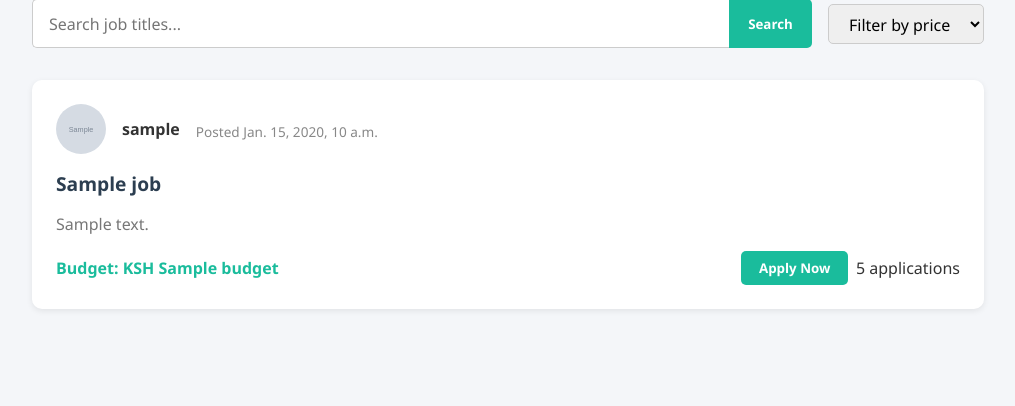
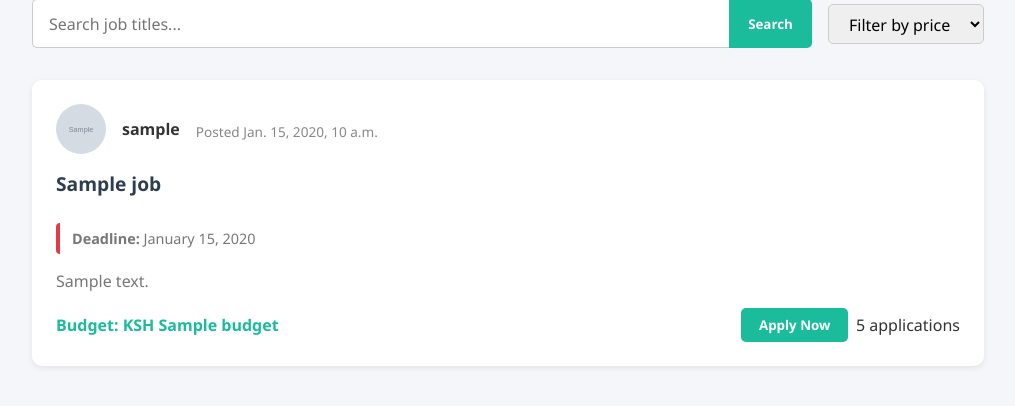
Before and after one commit to GERRY-01/Freelanceapp, a Django app: template templates/jobs.html in a window 1280 px wide. Shown: the part 214-620 px from the top of the page, without its empty margins (132-1147 px from the left). Run offline with Django 3.2, Linux system fonts and the light colour scheme; the template is opened without the code that fills it: most values are stand-ins (such as "Sample title", 1, 10 or a date in 2020); grey boxes marked "Sample" are stand-in pictures.

Commit message:
added the deadline feature for jobs

```diff
--- a/templates/jobs.html
+++ b/templates/jobs.html
@@ -269,6 +269,17 @@
       font-size: 0.85rem;
       margin-top: 5px;
     }
+    .job-deadline {
+    font-size: 0.9rem;
+    color: #e63946; /* soft red for urgency */
+    font-weight: 500;
+    padding: 6px 12px;
+    border-left: 4px solid #e63946;
+    border-radius: 4px;
+    margin-top: 10px;
+    display: inline-block;
+  }
+
 
 
     @media (max-width: 768px) {
@@ -424,6 +435,10 @@
         </div>
         <h3>{{job.title}}</h3>
 
+         <p class="job-deadline">
+          <strong>Deadline:</strong> {{ job.deadline|date:"F j, Y" }}
+        </p>
+
         <div class="job-description">
           {% with job.description|wordcount as word_count %}
           {% if word_count > 45%}
```
